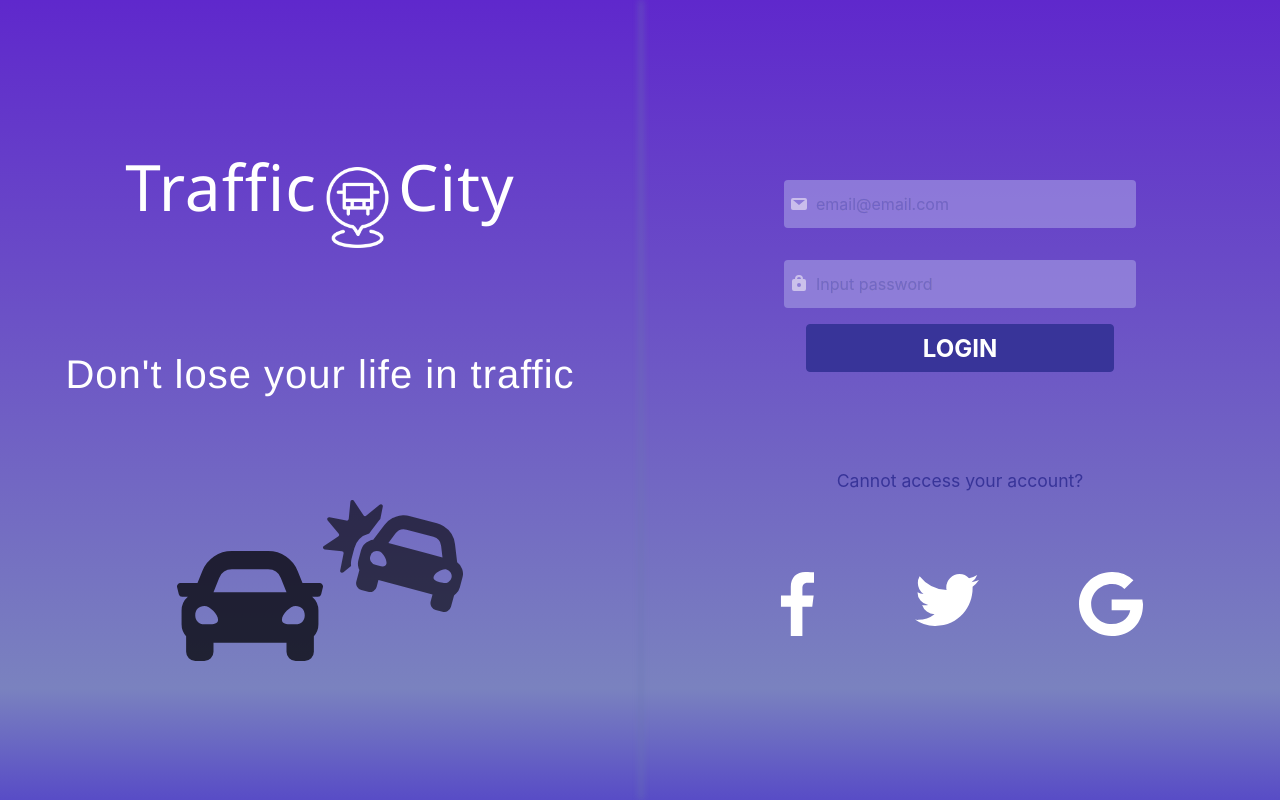
After one commit to Meghtar/PAI, a PHP site: page /Views/index.php in a window 1280 px wide. The commit adds this page. Run offline with PHP 8.4, Linux system fonts and the light colour scheme.

Commit message:
Divided login/register screen into parts

```diff
--- a/Public/css/style.css
+++ b/Public/css/style.css
@@ -71,6 +71,7 @@ body {
 
 .midline {
     top: 0;
+    left: 50%;
     position: fixed;
     background: #00000000 0% 0% no-repeat padding-box;
     border: 1px solid #6978B3;
@@ -108,7 +109,7 @@ body {
 .tmpname > form > .btn {
     width: 80%;
     align-self: center;
-    min-height: 17%;
+    height: 6vh;
     background: #383499;
     border-color: #383499;
     font-size: 1.5em;
@@ -122,7 +123,7 @@ body {
     border: transparent;
     border-radius: 4px;
     margin: 1em;
-    min-height: 16.6%;
+    min-height: 6vh;
     color: white;
     font-size: 1em;
     padding-left: 1em;
--- /dev/null
+++ b/Views/index.php
@@ -0,0 +1,19 @@
+<!DOCTYPE html>
+<head>
+    <meta charset="UTF-8">
+    <link rel="Stylesheet" type="text/css" href="../Public/css/style.css" />
+    <link rel="stylesheet" href="https://stackpath.bootstrapcdn.com/bootstrap/4.4.1/css/bootstrap.min.css" integrity="sha384-Vkoo8x4CGsO3+Hhxv8T/Q5PaXtkKtu6ug5TOeNV6gBiFeWPGFN9MuhOf23Q9Ifjh" crossorigin="anonymous">
+    <title>TrafficOCity</title>
+</head>
+<body>
+<div class="container">
+    <?php
+        require_once('logopart.php');
+    ?>
+    <?php
+        require_once('login.php');
+    ?>
+    <div class="midline"></div>
+</div>
+</body>
+</html>
--- /dev/null
+++ b/Views/login.php
@@ -0,0 +1,18 @@
+<div class="split panel">
+    <div class="tmpname">
+        <form action="login.php" method="POST">
+            <input name="email" type="text" placeholder="email@email.com" id="email-input">
+            <input name="password" type="password" placeholder="Input password" id="password-input">
+            <button type="submit" class="btn btn-primary">LOGIN</button>
+        </form>
+        </div>
+        <div class="have-account">
+            <a href="">Cannot access your account?</a>
+        </div>
+        <div class="social">
+            <a href=""><img src="../Public/img/Facebook.svg"></a>
+            <a href=""><img src="../Public/img/Twitter.svg"></a>
+            <a href=""><img src="../Public/img/Google plus.svg"></a>
+        </div>
+    </div>
+</div>
--- /dev/null
+++ b/Views/logopart.php
@@ -0,0 +1,10 @@
+<div class="split logopart">
+        <div class="logo">
+            Traffic<img src="../Public/img/placeholder.png">City
+        </div>
+        <div class="slogan">Don't lose your life in traffic</div>
+        <div class="cars-box">
+            <div class="car-solid-img"><img src="../Public/img/car-solid.svg"></div>
+            <div class="car-crash-img"><img src="../Public/img/car-crash-solid.svg"></div>
+        </div>
+</div>
```
Also changed, not shown: Views/register.php (added, +20 -0 lines).
